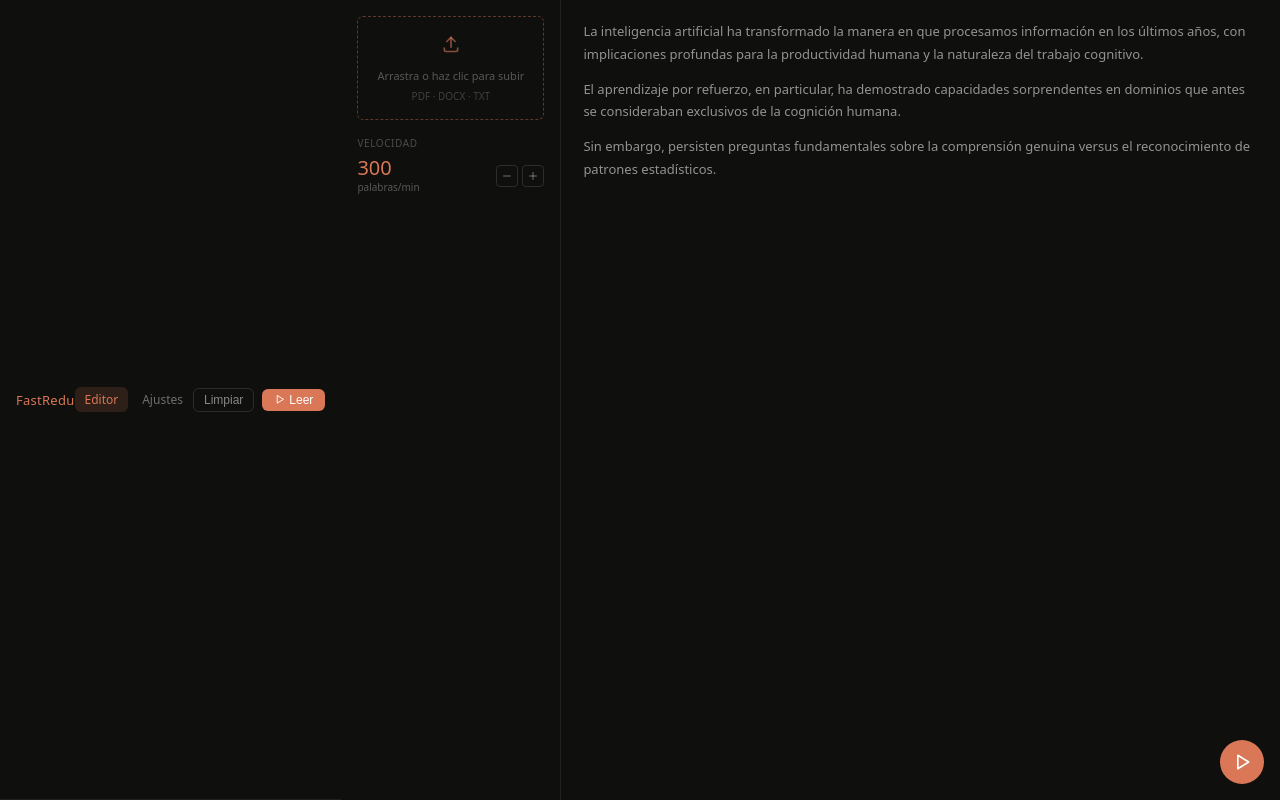
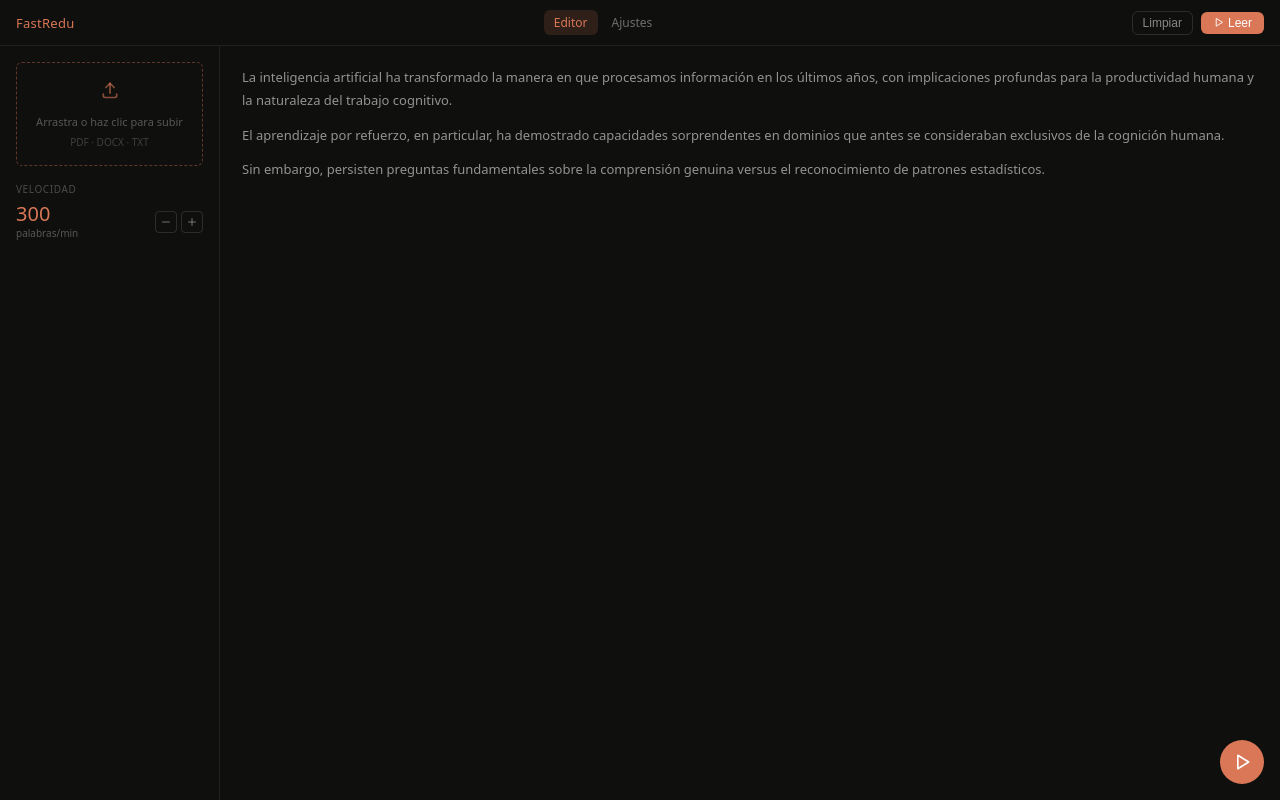
Before and after one commit to Bard-o/FastRedu, a React (Vite) app: page / in a window 1280 px wide. Built offline with nearby package versions, Linux system fonts and the light colour scheme.

Commit message:
fix: EditorView layout — topbar now renders above sidebar+editor

```diff
--- a/src/components/EditorView/EditorView.module.css
+++ b/src/components/EditorView/EditorView.module.css
@@ -335,12 +335,13 @@
 }
 
 /**
- * Editor wrapper — relative for FAB positioning
+ * Editor wrapper — column flex so topbar sits on top, sidebar+editor below
  * @selector .editorWrap
  */
 .editorWrap {
   position: relative;
   display: flex;
+  flex-direction: column;
   flex: 1;
   min-height: 0;
 }
```
